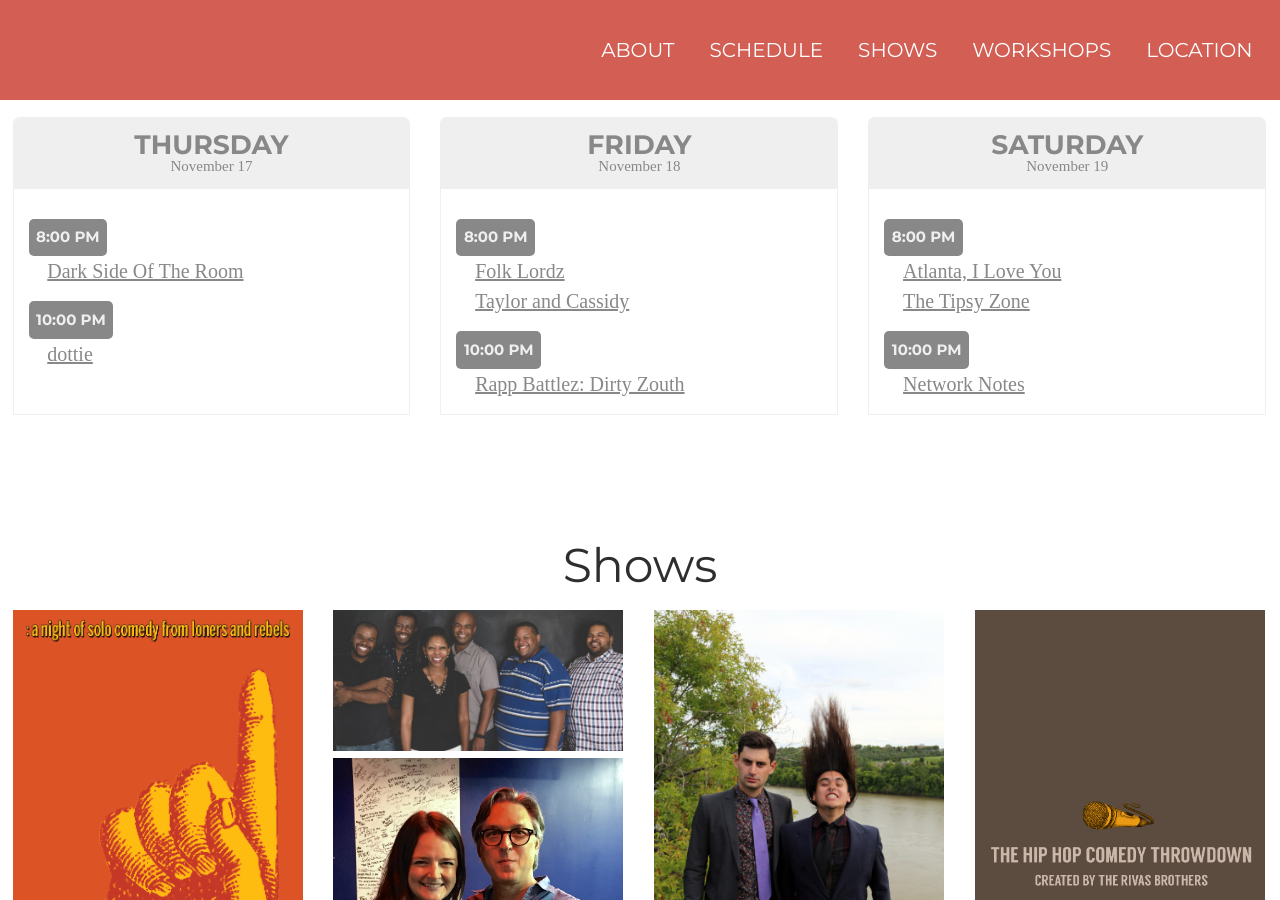
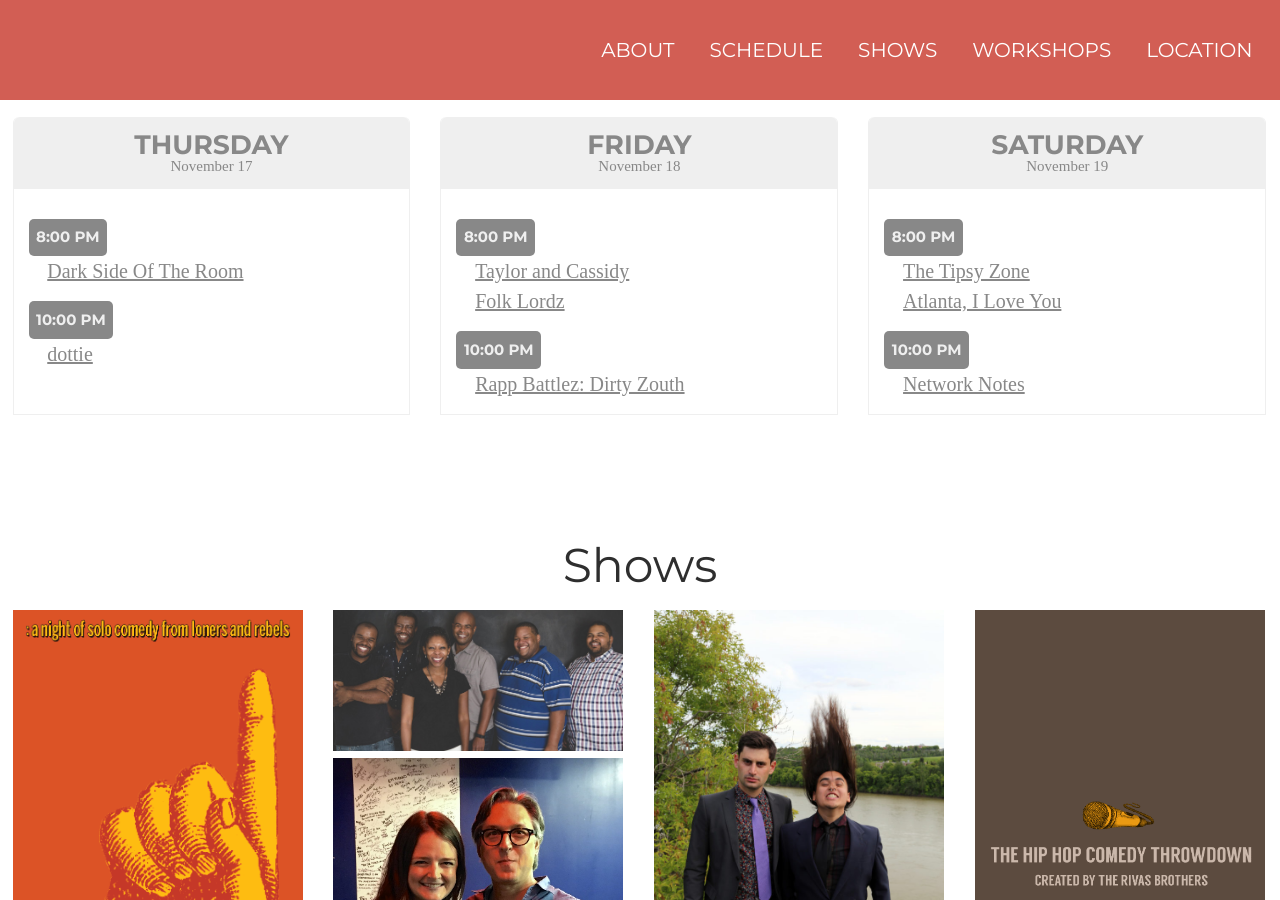
Before and after one commit to babycourageous/thelastseenfestival.com, a Jekyll site: the page built from index.html, in a window 1280 px wide and 900 px high, scrolled down 1188 px. Built offline with Jekyll 4.4.1, drawn with Linux system fonts in a browser that asks for light colours; some web fonts are replaced.

Commit message:
Add sorting to schedule

```diff
--- a/_includes/schedule.html
+++ b/_includes/schedule.html
@@ -13,7 +13,8 @@
           {% assign items = group.items | group_by: 'time' | sort:'name' %}
           {% for y in items %}
           <dt class="schedule__time">{{y.name | date: '%-I:%M %P'}}</dt>
-          {% for show in y.items %}
+          {% assign show_sort = y.items | sort:'lineup' %}
+          {% for show in show_sort %}
           <dd class="schedule__show"><a class="schedule__link" href="{{show.url}}">{{show.title}}</a></dd>
           {% endfor %}
           {% endfor %}
```
Also changed, not shown: _shows/atlanta-i-love-you.md (+1 -0 lines), _shows/folk-lordz.md (+1 -0 lines), _shows/taylor-cassidy.md (+1 -0 lines).
